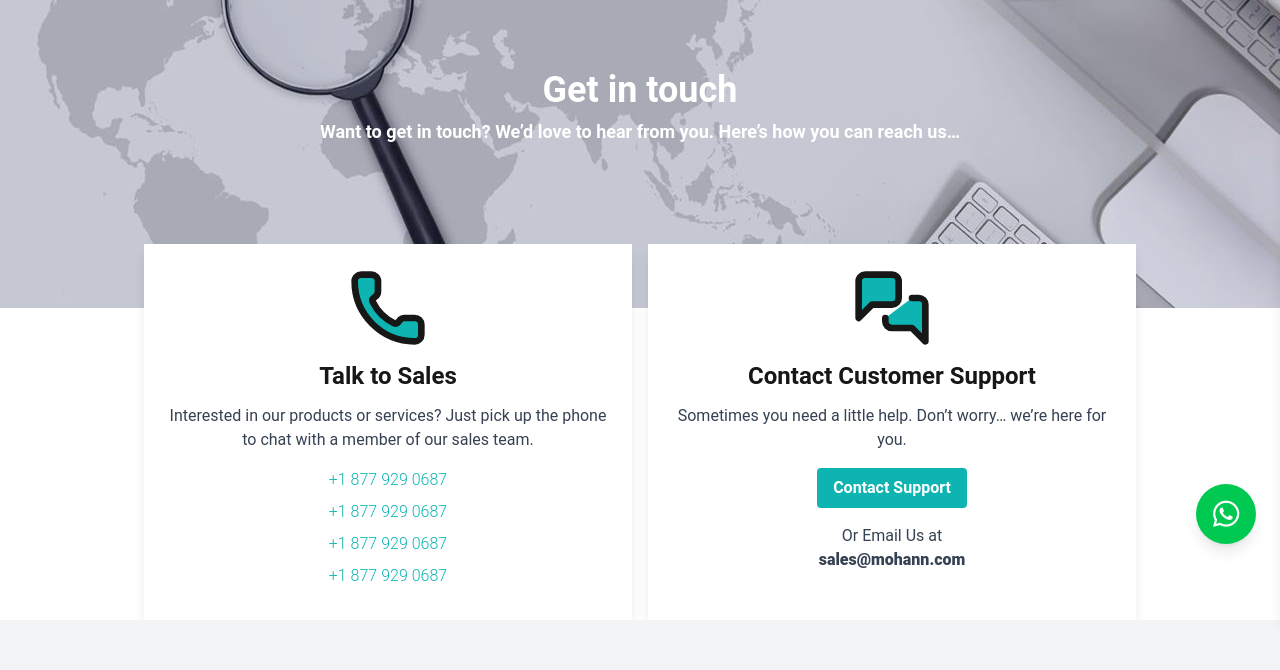
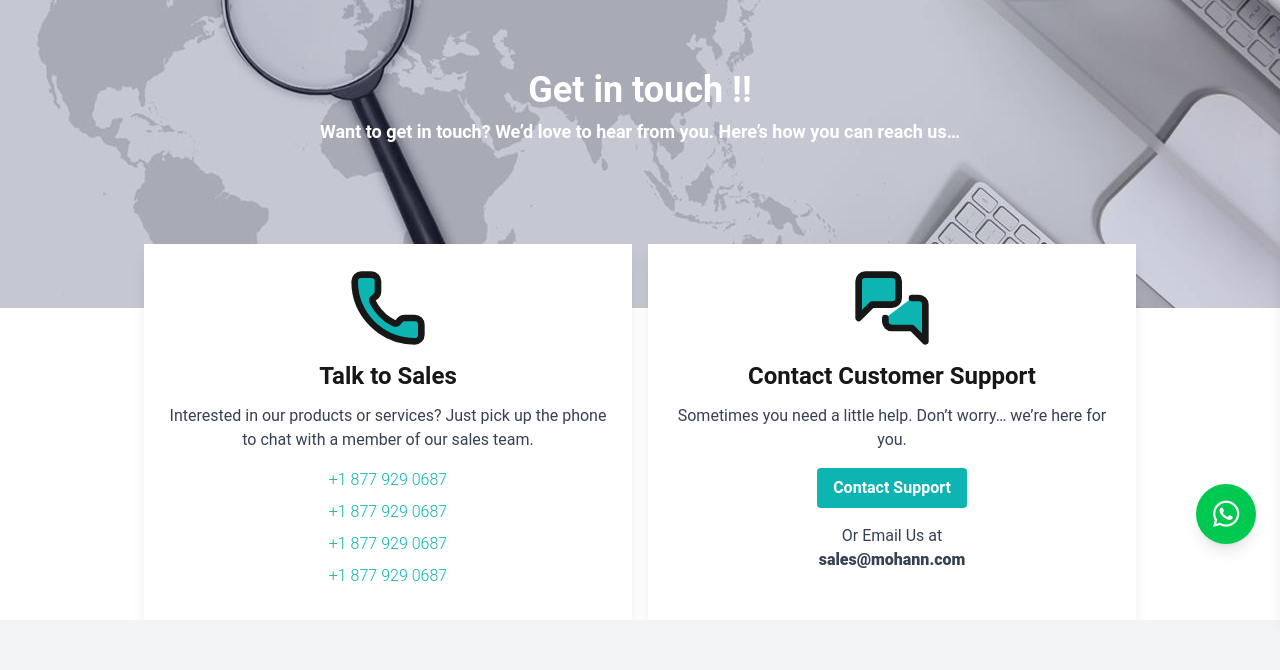
Before and after one commit to AstronautGuy/Mohann, a Next.js app: page /contact in a window 1280 px wide. Shown: the part 232-902 px from the top of the page. Built offline with nearby package versions, Linux system fonts and the light colour scheme.

Commit message:
refactor CeoQuote component; add typewriter effect for quote completion and improve styling in ProductCard

```diff
--- a/app/contact/page.js
+++ b/app/contact/page.js
@@ -16,7 +16,7 @@ export default function Home() {
                     {/* Banner Content */}
                     <div className="relative z-10 flex items-center justify-center h-full px-4 text-center">
                         <div className="text-white max-w-3xl">
-                            <h1 className="text-4xl font-bold mb-2">Get in touch</h1>
+                            <h1 className="text-4xl font-bold mb-2">Get in touch !!</h1>
                             <p className="text-lg">
                                 Want to get in touch? We’d love to hear from you. Here’s how you can reach us…
                             </p>
@@ -29,7 +29,9 @@ export default function Home() {
                     <div className="mx-auto max-w-5xl px-4">
                         <div className="flex flex-col md:flex-row justify-center items-stretch gap-4">
                             {/* Card 1 */}
-                            <div className="flex-1 bg-white shadow-lg p-6 text-center">
+                            <div
+                                data-aos="fade-down"
+                                className="flex-1 bg-white shadow-lg p-6 text-center">
                                 <div className="flex justify-center mb-3">
                                     <Phone className="fill-[#0db4b2] w-20 h-20" />
                                 </div>
@@ -43,7 +45,9 @@ export default function Home() {
                                 <p className="font-light mb-2 text-[#0db4b2]">+1 877 929 0687</p>
                             </div>
                             {/* Card 2 */}
-                            <div className="flex-1 bg-white shadow-lg p-6 text-center">
+                            <div
+                                data-aos="fade-down"
+                                className="flex-1 bg-white shadow-lg p-6 text-center">
                                 <div className="flex justify-center mb-3">
                                     <MessagesSquare className="fill-[#0db4b2] text-lg w-20 h-20" />
                                 </div>
--- a/app/page.js
+++ b/app/page.js
@@ -18,7 +18,7 @@ export default function Home() {
                        data-aos-easing="ease-in-out"
                        className="ml-10 p-10 z-20"
                        alt="CEO"
-                       src="images/ceo.png" width={500} height={100}/>
+                       src="/images/ceo.png" width={500} height={100}/>
                 <div data-aos="fade-left" data-aos-duration="2000" className="p-10 -ml-80 z-10 mr-30 bg-white h-48">
                     <CeoQuote />
                 </div>
--- a/app/products/page.js
+++ b/app/products/page.js
@@ -3,10 +3,12 @@
 import Products2 from "@/components/Products2";
 
 const products = [
-    { id: 1, name: "Category One", description: "Description for product one.", price: "29.99", image: "/products/product1.jpg" },
-    { id: 2, name: "Category Two", description: "Description for product two.", price: "39.99", image: "/products/product2.jpg" },
-    { id: 3, name: "Category Three", description: "Description for product three.", price: "49.99", image: "/products/product3.jpg" },
-    { id: 4, name: "Category Four", description: "Description for product four.", price: "59.99", image: "/products/product4.jpg" },
+    { id: 1, name: "Industrial Equipments", description: "Description for product one.", price: "29.99", image: "/images/products/industrial.jpg" },
+    { id: 2, name: "SS Feed Hoppers", description: "Description for product two.", price: "39.99", image: "/images/products/hoppers.jpg" },
+    { id: 3, name: "SS Storage Tanks", description: "Description for product three.", price: "49.99", image: "/images/products/tanks.jpg" },
+    { id: 4, name: "Dairy Equipments", description: "Description for product four.", price: "59.99", image: "/images/products/dairy.jpg" },
+    { id: 5, name: "SS Custom Tanks", description: "Description for product five.", price: "59.99", image: "/images/products/custom.jpg" },
+    { id: 6, name: "SS Storage Silos", description: "Description for product six.", price: "59.99", image: "/images/products/silos.jpg" },
 ];
 
 export default function ProductPage() {
--- a/components/ContactSection.jsx
+++ b/components/ContactSection.jsx
@@ -12,6 +12,7 @@ export default function ContactSection() {
             <div className="hidden lg:block relative min-w-[1100px] min-h-[550px] flex">
                 {/* Left Panel: Contact Info (Desktop) */}
                 <div
+                    data-aos="fade-right"
                     className="absolute top-[40px] w-[360px] p-[20px] flex flex-col items-center justify-center z-[1] bg-[#fa4c4c]"
                     style={{
                         boxShadow: '0 10px 10px rgba(0,0,0,0.5)',
@@ -21,7 +22,8 @@ export default function ContactSection() {
                     <h2 className=" text-2xl mb-4 mt-10">Contact Info</h2>
                     <ul className="">
                         <li className="flex items-center space-x-3 mb-5 font-normal">
-                            <MapPin size={120} className="opacity-50 -mt-40 hover:opacity-100 transition-opacity" />                            <span className="opacity-75">
+                            <MapPin size={120} className="opacity-50 -mt-40 hover:opacity-100 transition-opacity" />
+                            <span className="opacity-75">
                                 <strong>Registered Office & Unit I</strong><br />
                                 Plot No. 387, GIDC Savli, Manjusar, Dist Vadodara 391775, Gujarat India <br />
                                 <strong>Associated Unit II</strong><br />
@@ -71,6 +73,8 @@ export default function ContactSection() {
 
                 {/* Right Panel: Contact Form (Desktop) */}
                 <div
+                    data-aos="fade-left"
+                    className="absolute top-[40px] w-[360px] p-[20px] flex flex-col items-center justify-center z-[1] bg-[#fa4c4c]"
                     className="absolute bg-white px-[50px] py-[70px]"
                     style={{
                         paddingLeft: '250px',
```
